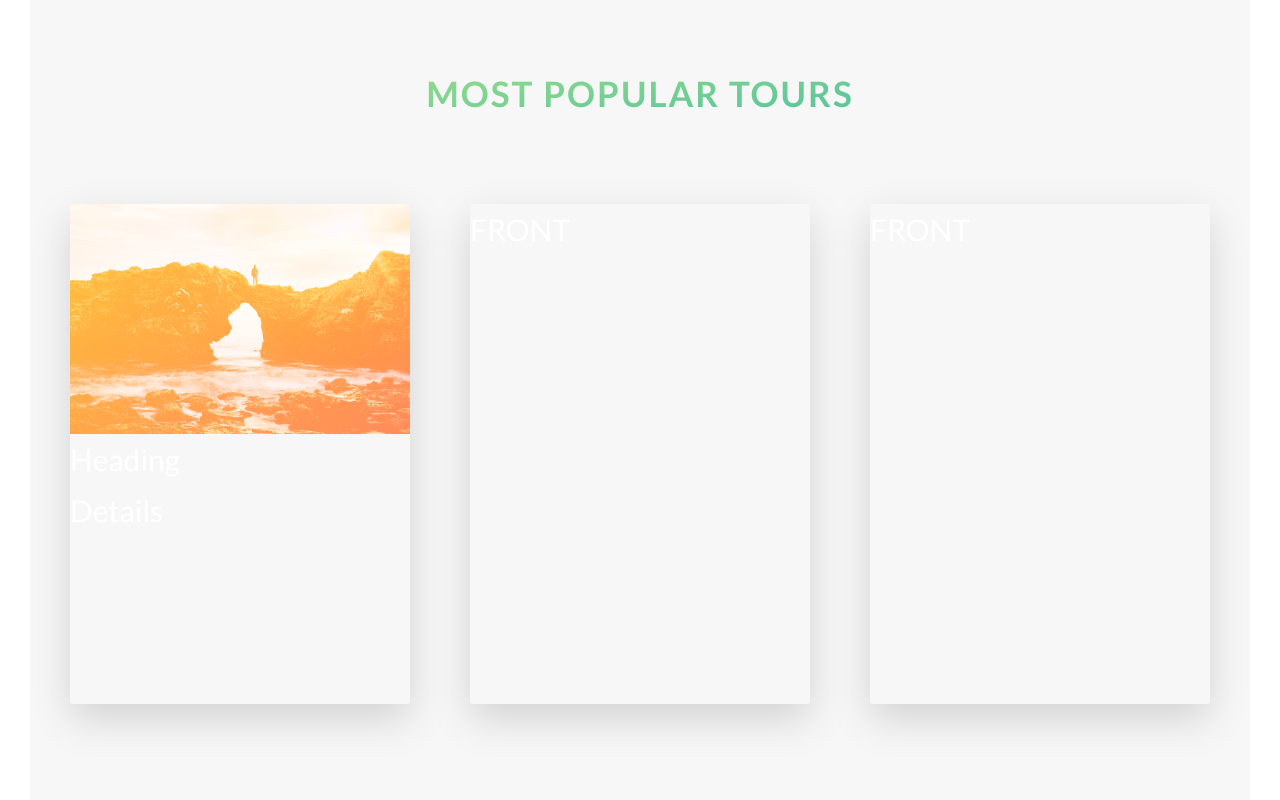
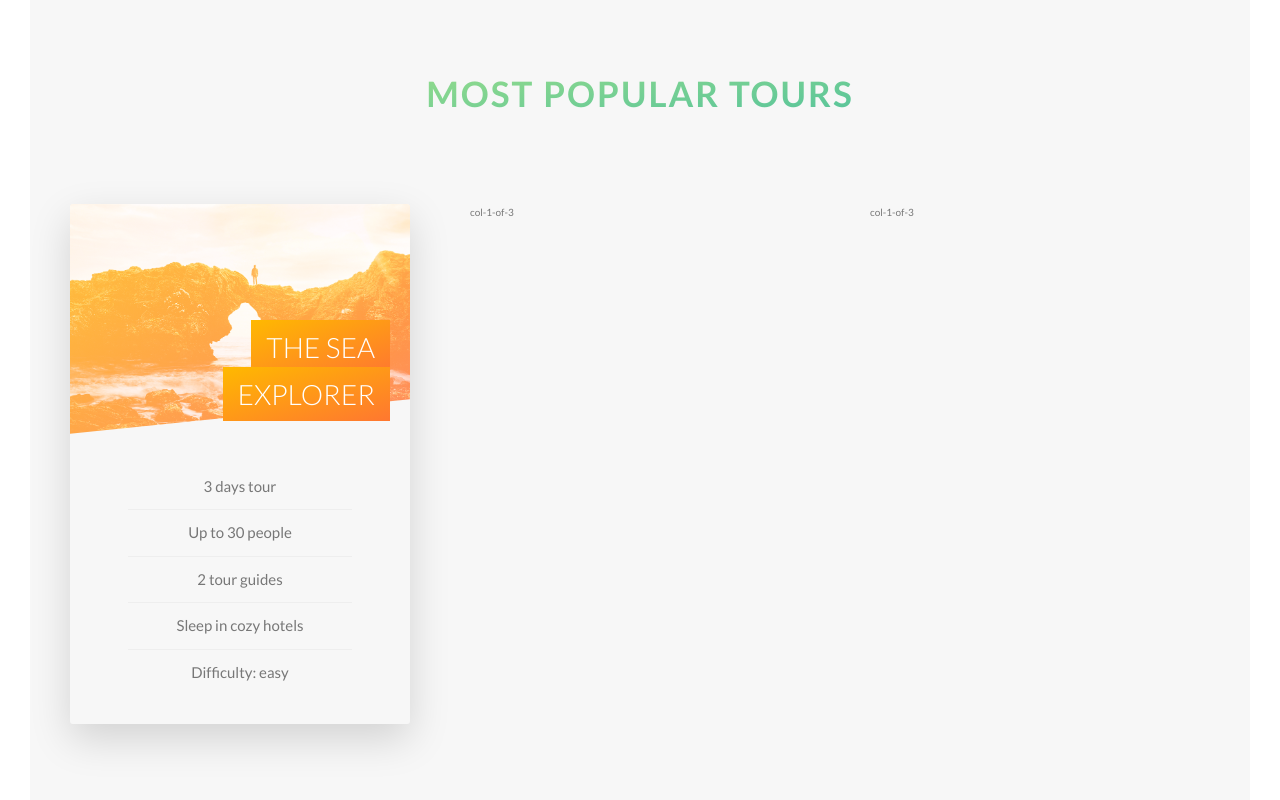
Before and after one commit to sashascan/Natours, a website: page index.html in a window 1280 px wide. Shown: the part 2240-3040 px from the top of the page. Drawn offline with Linux system fonts and the light colour scheme.

Commit message:
Finishes first card

```diff
--- a/index.html
+++ b/index.html
@@ -115,14 +115,20 @@
                     <div class="col-1-of-3">
                         <div class="card">
                             <div class="card__side card__side--front">
-                                <div class="card__picture card__picture-1">
+                                <div class="card__picture card__picture--1">
                                     &nbsp;
                                 </div>
-                                <div class="card__heading">
-                                    Heading
-                                </div>
+                                <h4 class="card__heading">
+                                    <span class="card__heading-span card__heading-span--1">The Sea Explorer</span>
+                                </h4>
                                 <div class="card__details">
-                                    Details
+                                    <ul>
+                                        <li>3 days tour</li>
+                                        <li>Up to 30 people</li>
+                                        <li>2 tour guides</li>
+                                        <li>Sleep in cozy hotels</li>
+                                        <li>Difficulty: easy</li>
+                                    </ul>
                                 </div>
                             </div>
                             <div class="card__side card__side--back card__side--back-1">
@@ -131,24 +137,10 @@
                         </div>
                     </div>
                     <div class="col-1-of-3">
-                        <div class="card">
-                            <div class="card__side card__side--front">
-                                FRONT
-                            </div>
-                            <div class="card__side card__side--back">
-                                BACK
-                            </div>
-                        </div>
+                        col-1-of-3
                     </div>
                     <div class="col-1-of-3">
-                        <div class="card">
-                            <div class="card__side card__side--front">
-                                FRONT
-                            </div>
-                            <div class="card__side card__side--back">
-                                BACK
-                            </div>
-                        </div>
+                        col-1-of-3
                     </div>
                 </div>
             </section>
--- a/sass/abstracts/_variables.scss
+++ b/sass/abstracts/_variables.scss
@@ -10,8 +10,9 @@ $color-tertiary-light: #2998ff;
 $color-tertiary-dark: #5643fa;
 
 $color-gray-light-1: #f7f7f7;
+$color-gray-light-2: #eee;
+$color-gray-dark: #777;
 
-$color-gray-dark: #777;
 $color-white: #fff;
 $color-black: #000;
 
--- a/sass/components/_card.scss
+++ b/sass/components/_card.scss
@@ -4,13 +4,10 @@
     perspective: 150rem;
     -moz-perspective: 150rem;
     position: relative;
-    height: 50rem;
+    height: 52rem;
 
     &__side {
-        color: $color-white;
-        font-size: 3rem;
-
-        height: 50rem;
+        height: 52rem;
         transition: all .8s;
         position: absolute;
         top: 0;
@@ -18,6 +15,7 @@
         width: 100%;
         backface-visibility: hidden;
         border-radius: 3px;
+        overflow: hidden;
         box-shadow: 0 1.5rem 4rem rgba($color-black, .15);
 
         &--front {
@@ -34,7 +32,7 @@
     }
 
     &:hover &__side--front {
-        transform: rotateY(180deg);
+        transform: rotateY(-180deg);
     }
 
     &:hover &__side--back {
@@ -46,20 +44,62 @@
         background-size: cover;
         height: 23rem;
         background-blend-mode: screen;
+        -webkit-clip-path: polygon(0 0, 100% 0, 100% 85%, 0 100%);
+        clip-path: polygon(0 0, 100% 0, 100% 85%, 0 100%);
 
-        &-1 {
-            background-image: linear-gradient(to right bottom,
-            $color-secondary-light,
-            $color-secondary-dark),
+        &--1 {
+            background-image: linear-gradient(to right bottom, $color-secondary-light, $color-secondary-dark),
             url(../img/nat-5.jpg)
         }
 
-        &-2 {
+        &--2 {
             background-image: url(../img/nat-5.jpg)
         }
 
-        &-3 {
+        &--3 {
             background-image: url(../img/nat-5.jpg)
         }
     }
+
+    &__heading {
+        font-size: 2.8rem;
+        font-weight: 300;
+        text-transform: uppercase;
+        text-align: right;
+        color: $color-white;
+        position: absolute;
+        top: 12rem;
+        right: 2rem;
+        width: 75%;
+    }
+
+    &__heading-span {
+        padding: 1rem 1.5rem;
+        -webkit-box-decoration-break: clone;
+        box-decoration-break: clone;
+
+        &--1 {
+            background-image: linear-gradient(to right bottom, $color-secondary-light, $color-secondary-dark);
+        }
+    }
+
+    &__details {
+        padding: 3rem;
+
+        ul {
+            list-style: none;
+            width: 80%;
+            margin: 0 auto;
+
+            li {
+                text-align: center;
+                font-size: 1.5rem;
+                padding: 1rem;
+
+                &:not(:last-child) {
+                    border-bottom: 1px solid $color-gray-light-2;
+                }
+            }
+        }
+    }
 }
```
Also changed, not shown: css/style.css.
